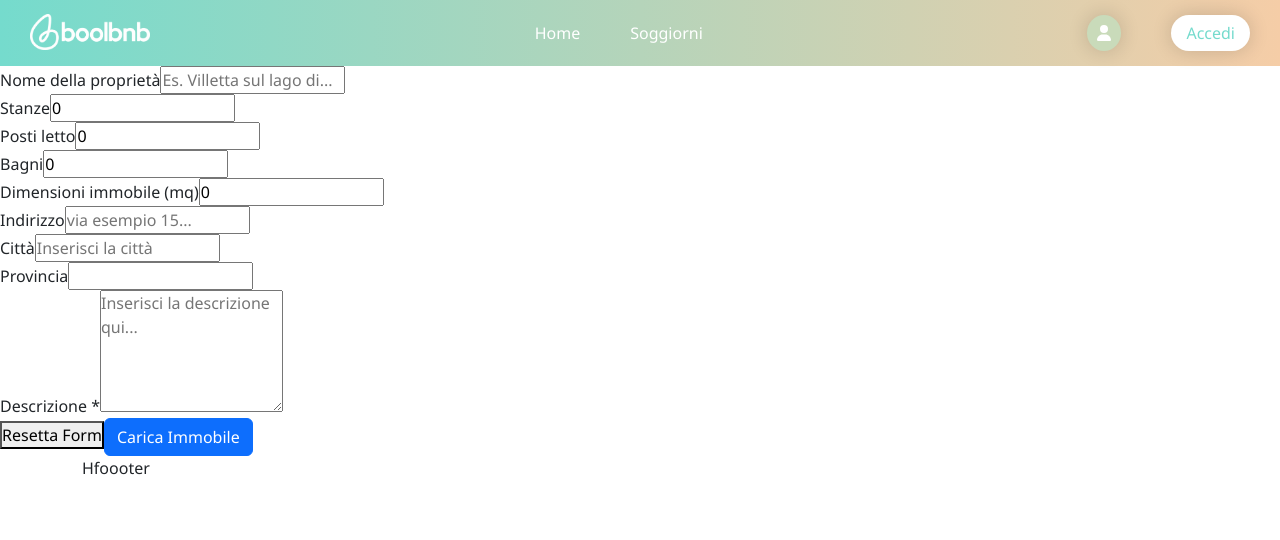
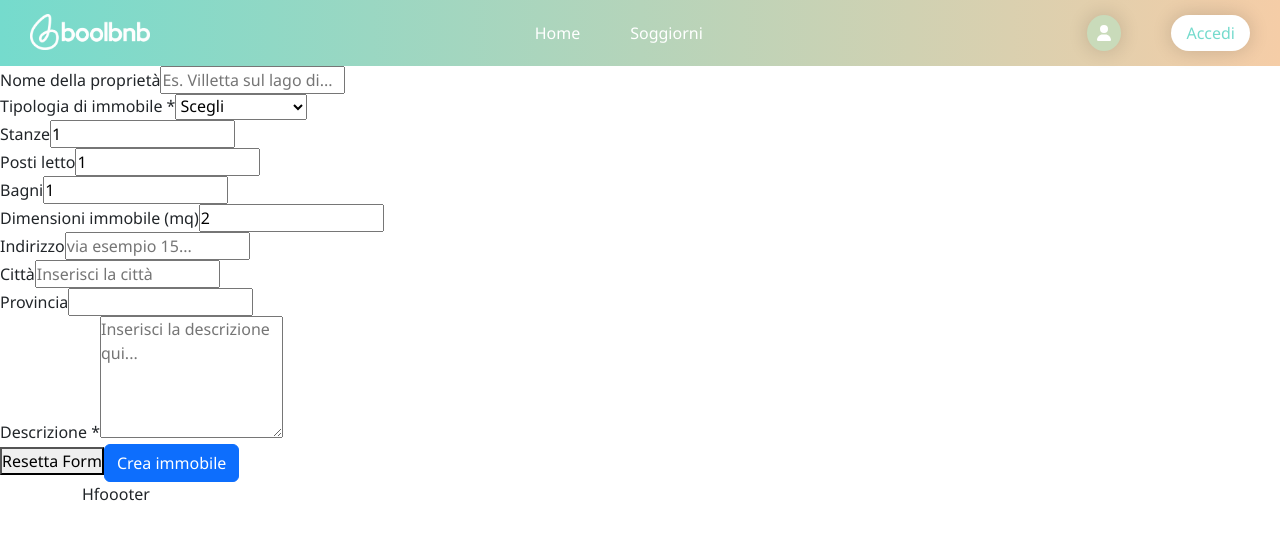
Before and after one commit to eduardorocco/bool-bnb, a React (Vite) app in the folder client/: page /users/1/properties in a window 1280 px wide. Shown: the top 540 px of the page. Built offline with nearby package versions, Linux system fonts and the light colour scheme.

Commit message:
FEAT: new properties form

```diff
--- /dev/null
+++ b/client/src/components/Select.jsx
@@ -0,0 +1,22 @@
+import { useField } from "formik";
+
+const Select = ({ label, ...props }) => {
+    const [field, meta] = useField(props)
+
+    return (
+        <div className="formComponents">
+            <label>{label}<span> &#42;</span></label>
+            <select {...props} {...field} className={meta.touched && meta.error ? "inputError" : ""} >
+                <option value="" >Scegli</option>
+                <option value="apartment" >Appartamento</option>
+                <option value="room" >Stanza</option>
+                <option value="villa" >Villa</option>
+                <option value="loft" >Loft</option>
+                <option value="chalet" >Chalet</option>
+            </select>
+            {meta.touched && meta.error && <div className="error">{meta.error}</div>}
+        </div>
+    )
+}
+
+export default Select
--- a/client/src/pages/InsertPropertyPage.jsx
+++ b/client/src/pages/InsertPropertyPage.jsx
@@ -2,13 +2,16 @@ import { Formik, Form } from 'formik'
 import * as yup from 'yup'
 import Input from '../components/Input'
 import Textarea from '../components/Textarea'
+import Select from '../components/Select'
 import { useParams } from "react-router-dom"
 import axios from 'axios'
 import GlobalContext from '../context/GlobalContext'
 import { useContext } from 'react'
 
 export default function InsertPropertyPage() {
+
     const { id } = useParams()
+    console.log(id)
 
     const { API_URL } = useContext(GlobalContext)
 
@@ -31,33 +34,47 @@ export default function InsertPropertyPage() {
         bed: yup.number().positive().min(1, "L'immobile deve avere almeno un letto.").required("Selezionare il numero di letti."),
         toilet: yup.number().positive().min(1, "L'immobile deve avere almeno un bagno.").required("Selezionare il numero di bagni."),
         square_meter: yup.number().positive().min(2, "Inserire una grandezza abitabile.").max(400, "Inserire una grandezza abitabile.").required("Inserire le dimensioni dell'immobile (in mq)."),
-        adress: yup.string().min(5, "Inserire un indirizzo valido.").required("Inserire un indirizzo."),
+        address: yup.string().min(5, "Inserire un indirizzo valido.").required("Inserire un indirizzo."),
         city: yup.string().required("Inserire la città."),
         province: yup.string().min(2, "Inserire una provincia valida.").max(2, "Inserire una provincia valida.").required("Inserisci la provincia."),
-        image: yup.mixed() // bisogna aggiungere required dopo aver capito come fare l'upload
-            .test("is-valid-type", "Not a valid image type", value => isValidFileType(value && value.name.toLowerCase(), "image"))
-            .test("is-valid-size", "Max allowed size is 100KB", value => value && value.size <= MAX_FILE_SIZE),
+        // image: yup.mixed() // bisogna aggiungere required dopo aver capito come fare l'upload
+        //     .test("is-valid-type", "Not a valid image type", value => isValidFileType(value && value.name.toLowerCase(), "image"))
+        //     .test("is-valid-size", "Max allowed size is 100KB", value => value && value.size <= MAX_FILE_SIZE),
         type: yup.string().oneOf(['apartment', 'room', 'villa', 'loft', 'chalet']).required("Scegliere la tipologia di immobile"),
     })
 
-    async function onSubmit(action, values) {
-        values = {
-            ...values,
-            province: values.province.toUppercase()
+    async function onSubmitProperties(values, action) {
+
+        const { title, description, room, bed, toilet, square_meter, address, city, province, type } = values
+        const newProperties = {
+            title: title,
+            description: description,
+            room: room,
+            bed: bed,
+            toilet: toilet,
+            square_meter: square_meter,
+            address: address,
+            city: city,
+            province: province,
+            type: type,
         }
-        const newProperties = await axios.post(`${API_URL}users/${id}/properties`, values).then((_) => {
+        console.log(newProperties)
+        const addProperties = await axios.post(`${API_URL}properties/${id}`, newProperties).then((_) => {
+
         }).catch((err) => {
             console.log(err.response.data)
         })
+
         action.resetForm()
     }
 
     return (
         // bisognerà aggiungere image
-        <Formik initialValues={{ title: '', description: '', room: 0, bed: 0, toilet: 0, square_meter: 0, adress: '', city: '', province: '', type: '' }} validationSchema={loginSchema} onSubmit={onSubmit}>
+        <Formik initialValues={{ title: '', description: '', room: 1, bed: 1, toilet: 1, square_meter: 2, address: '', city: '', province: '', type: '' }} validationSchema={loginSchema} onSubmit={(values, actions) => onSubmitProperties(values, actions)}>
             {({ isSubmitting }) => (
                 <Form>
                     <Input label='Nome della proprietà' name='title' type='text' placeholder="Es. Villetta sul lago di..." />
+                    <Select label="Tipologia di immobile" name="type" />
                     <Input label='Stanze' name='room' type='number' />
                     <Input label='Posti letto' name='bed' type='number' />
                     <Input label='Bagni' name='toilet' type='number' />
@@ -67,11 +84,9 @@ export default function InsertPropertyPage() {
                     <div className='toUppercase'><Input label='Provincia' name='province' type='text' minLength='2' maxLength='2' /></div>
                     <Textarea label='Descrizione' name='description' rows="5" placeholder="Inserisci la descrizione qui..." />
                     <button disabled={isSubmitting} type='reset'>Resetta Form</button>
-                    <button disabled={isSubmitting} type='submit' className='btn btn-primary'>Carica Immobile</button>
+                    <button disabled={isSubmitting} type='submit' className='btn btn-primary'>Crea immobile</button>
                 </Form>
             )}
         </Formik>
     )
 }
-
-// resize: none;
```
Also changed, not shown: 1 other file (tests, documents, lock files or other folders).
